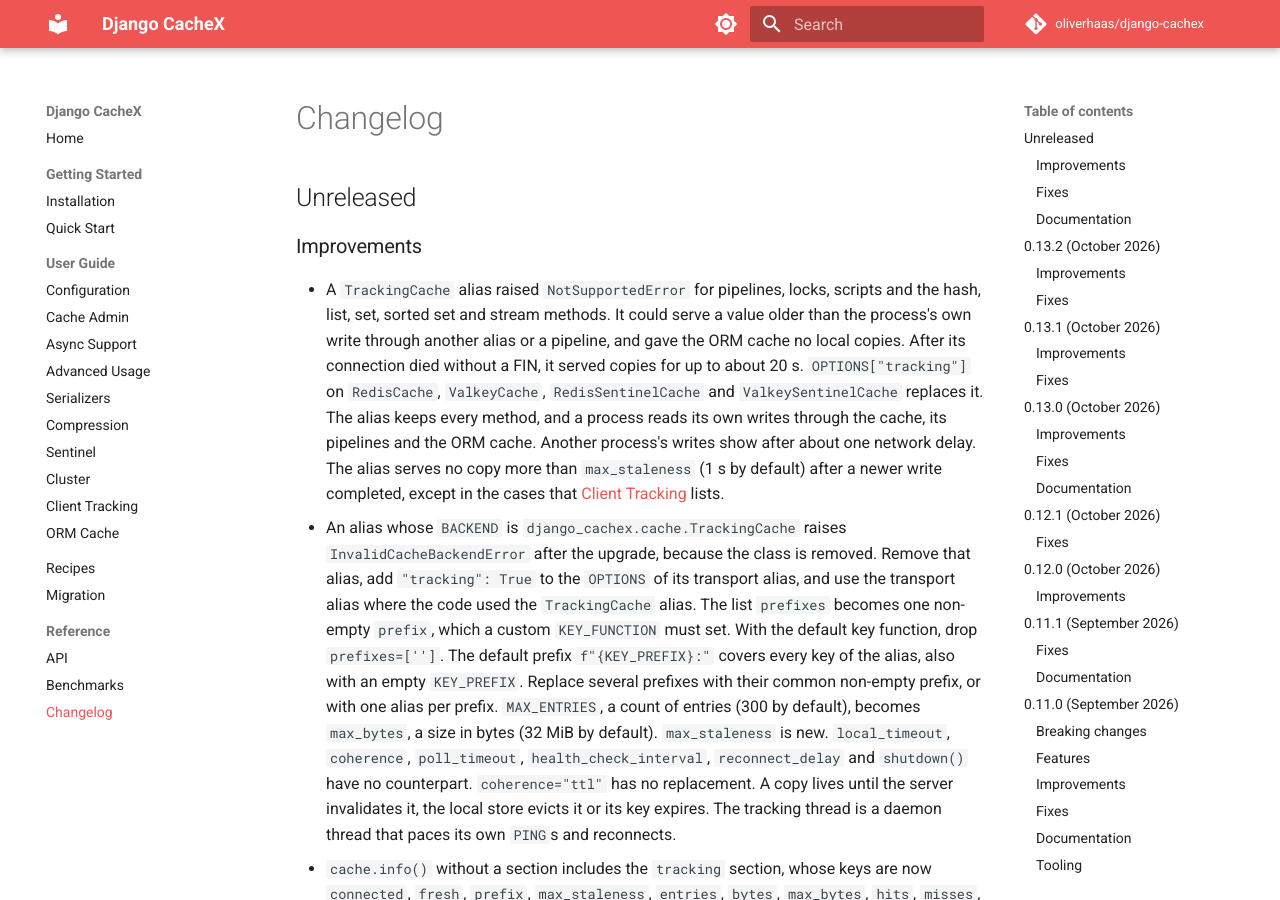
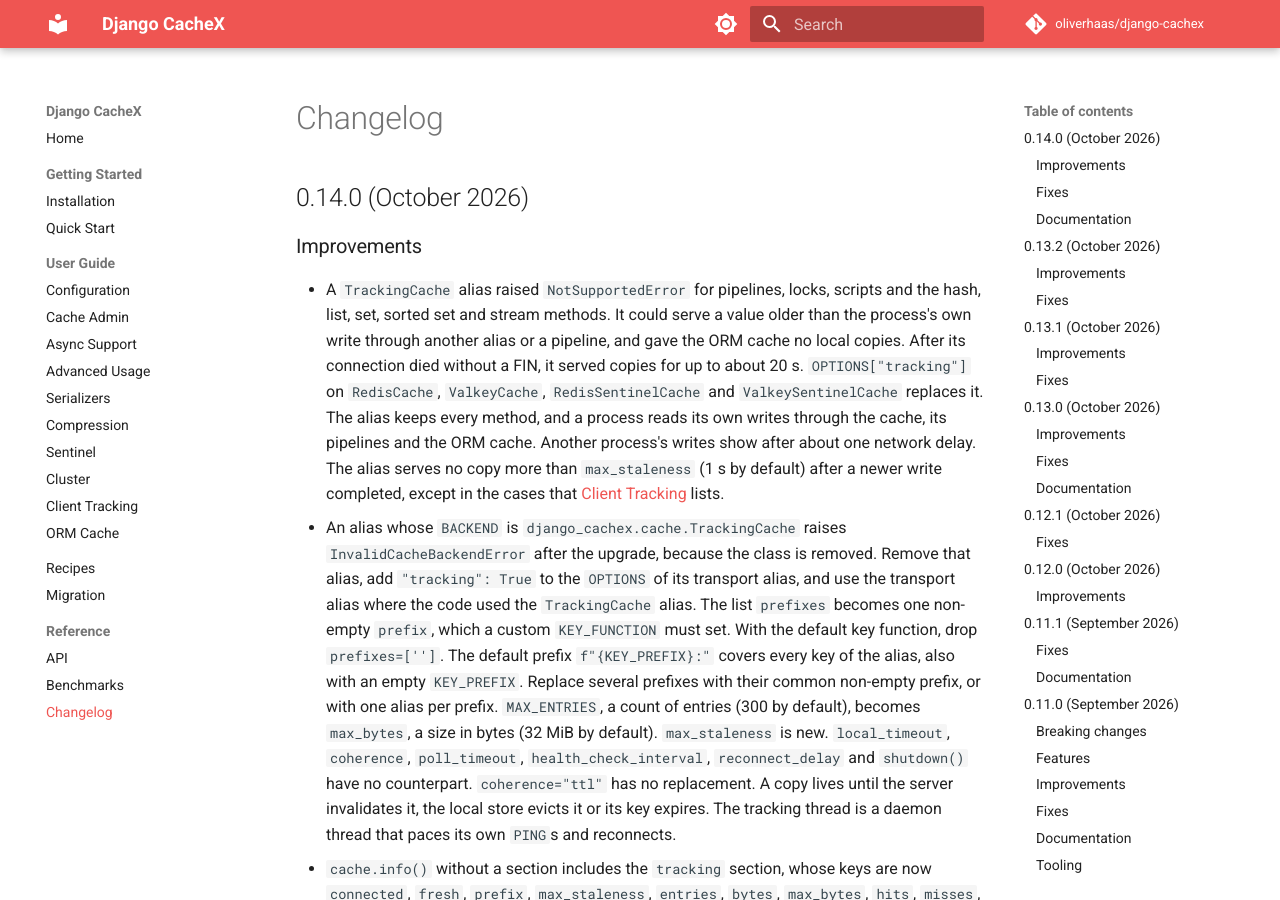
Before and after one commit to oliverhaas/django-cachex, an MkDocs documentation site: the page built from docs/reference/changelog.md, in a window 1280 px wide and 900 px high. Built offline with MkDocs 1.6.1 and Material for MkDocs 9.7.7, drawn with Linux system fonts in a browser that asks for light colours; comment, search, counter and statistics services are not loaded; the version menu is left out.

Commit message:
chore(release): bump version to 0.14.0

```diff
--- a/docs/reference/changelog.md
+++ b/docs/reference/changelog.md
@@ -1,6 +1,6 @@
 # Changelog
 
-## Unreleased
+## 0.14.0 (October 2026)
 
 ### Improvements
 
--- a/pyproject.toml
+++ b/pyproject.toml
@@ -1,6 +1,6 @@
 [project]
 name = "django-cachex"
-version = "0.13.2"
+version = "0.14.0"
 description = "Valkey and Redis cache backends for Django: standalone, Sentinel and Cluster topologies, sync and async APIs, and an ORM query cache"
 readme = "README.md"
 license = "MIT AND BSD-3-Clause"
```
Also changed, not shown: 1 other file.
